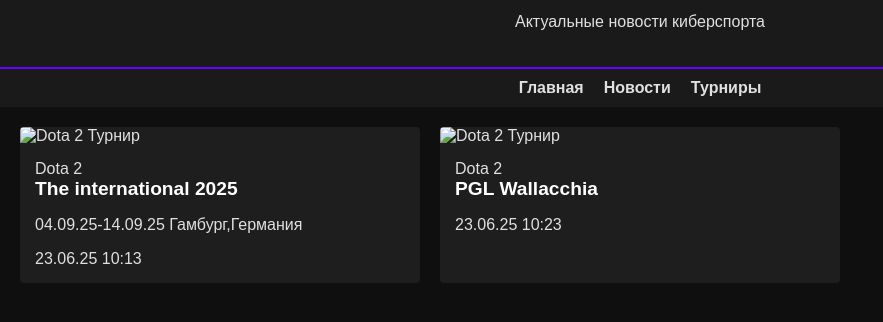
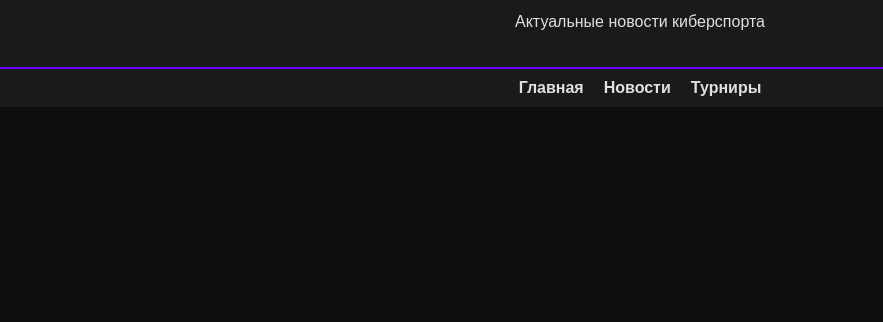
Before and after one commit to Vitos1212/my-cyberzone-b-.github.io, a plain HTML site: page index.html in a window 1280 px wide. Shown: the part 60-382 px from the top of the page, without its empty margins (0-883 px from the left). Drawn offline with Linux system fonts and the light colour scheme.

Commit message:
Update index.html

```diff
--- a/index.html
+++ b/index.html
@@ -112,30 +112,7 @@
 
         </ul>
     </nav>
-<div class="news-grid">
-                <!-- Новость 1 -->
-                <article class="news-card">
-                    <img src="" alt="Dota 2 Турнир" class="news-img">
-                    <div class="news-content">
-                        <span class="news-category">Dota 2</span>
-                        <h3 class="news-title">The international 2025</h3>
-                        <p class="news-excerpt">04.09.25-14.09.25 Гамбург,Германия</p>
-                        <div class="news-meta">
-                            <span>23.06.25 10:13</span>
-            </div>
-        </div>
-    </article>
- <!-- Новость 1 -->
-                <article class="news-card">
-                    <img src="" alt="Dota 2 Турнир" class="news-img">
-                    <div class="news-content">
-                        <span class="news-category">Dota 2</span>
-                        <h3 class="news-title">PGL Wallacchia</h3>
-                        <p class="news-excerpt"></p>
-                        <div class="news-meta">
-                            <span>23.06.25 10:23</span>
-            </div>
-        </div>
+
     </article>
 </body>
 </html>
```
